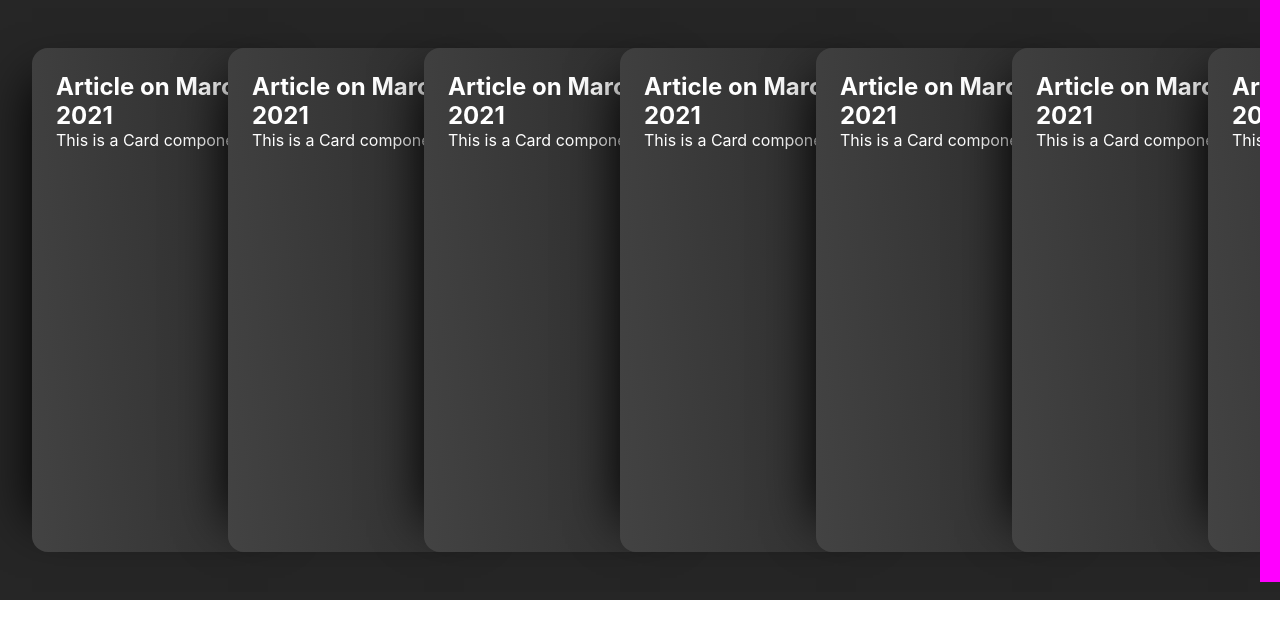
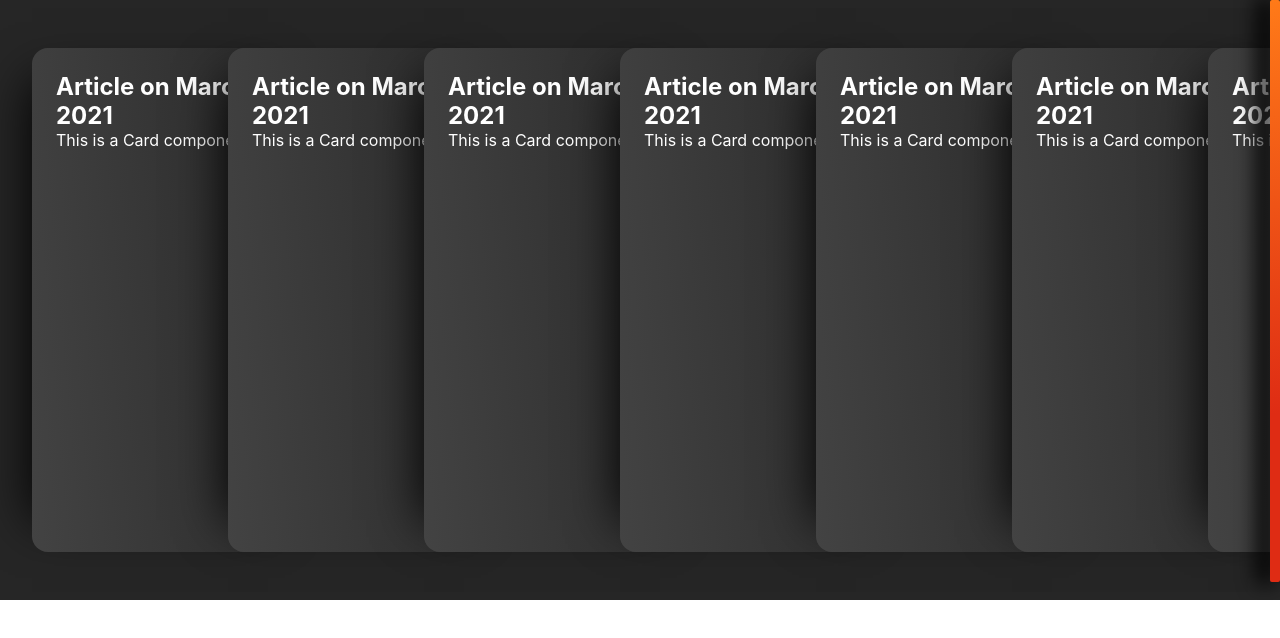
Before and after one commit to turkaytunc/react-csstricks-cards, a React (Create React App) app: page / in a window 1280 px wide. Shown: the top 638 px of the page. Built offline with nearby package versions, Linux system fonts and the light colour scheme.

Commit message:
fix: card container endpoint

```diff
--- a/src/app.scss
+++ b/src/app.scss
@@ -15,9 +15,11 @@ $left-position: 100%;
 .app::after {
   content: '';
   height: calc(#{$container-height} - 18px);
-  width: 20px;
-  background: magenta;
+  width: 10px;
+  background: linear-gradient(170deg, #ff7a18, #df2c14 71.07%);
+  border-radius: 2px;
   position: absolute;
   top: 0;
-  left: calc(#{$left-position} - 20px);
+  left: calc(#{$left-position} - 10px);
+  box-shadow: -10px 0 20px 3px #000;
 }
```
